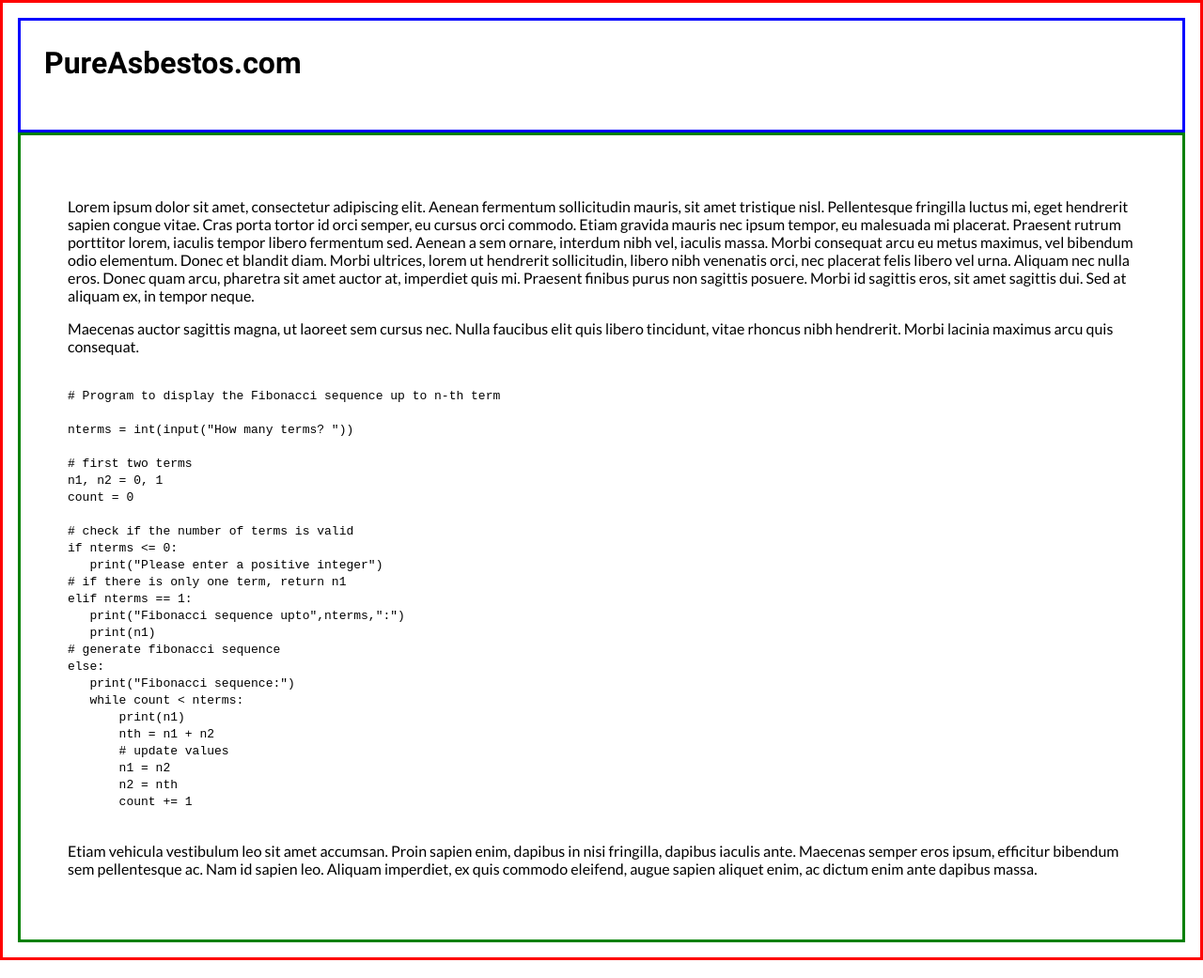
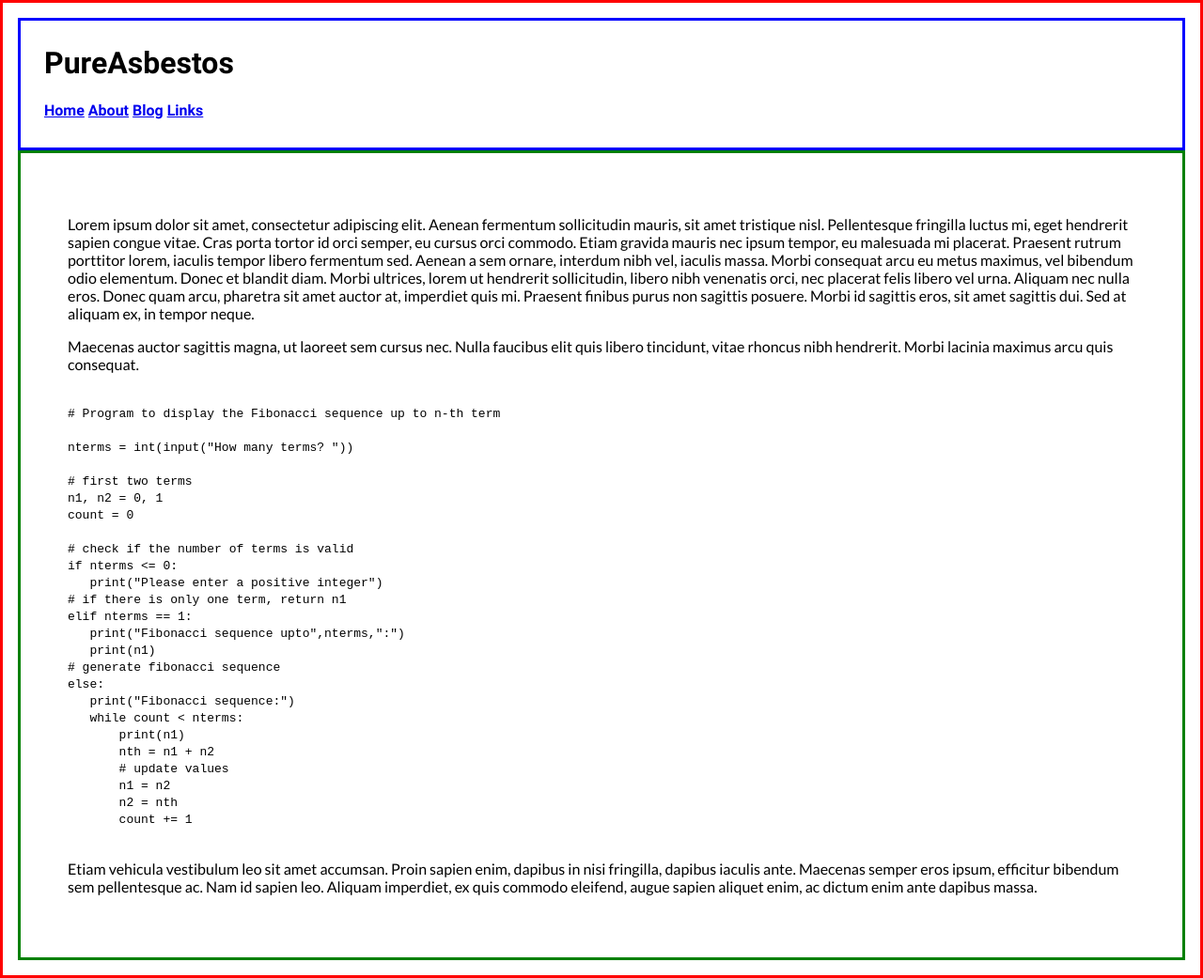
Before and after one commit to PureAsbestos/pureasbestos.github.io, a Jekyll site: the page built from index.html, in a window 1280 px wide. Shown: the whole page at 94% size. Built offline with Jekyll 4.4.1, drawn with Linux system fonts in a browser that asks for light colours.

Commit message:
Set up some Jekyll stuff

```diff
--- a/_data/nav.yml
+++ b/_data/nav.yml
@@ -1,9 +1,13 @@
 items:
 
-- url: /
+- text: Home
+  url: /
 
-- url: /about
+- text: About
+  url: /about
 
-- url: /blog
+- text: Blog
+  url: /blog
 
-- url: /links
+- text: Links
+  url: /links
--- a/_includes/header.html
+++ b/_includes/header.html
@@ -1,9 +1,8 @@
 <header>
-  <h1>{{ site.title }}</h1>
+  <h1>PureAsbestos</h1>
   <nav>
     {% for item in site.data.nav.items %}
-      {% assign itempage = site.pages | where: "path", item.url | first %}
-      <a href="{{ item.url }}">{{ itempage.title }}</a>
+      <a href="{{ item.url }}">{{ item.text }}</a>
     {% endfor %}
   </nav>
 </header>
```
